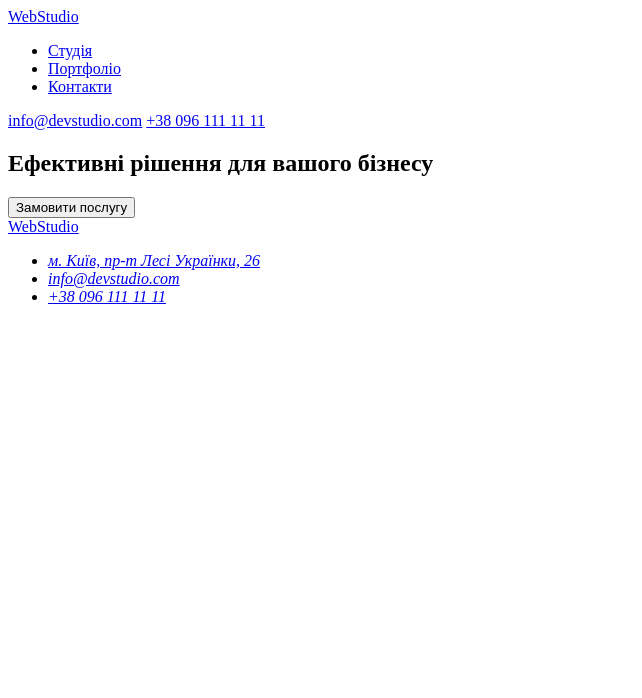
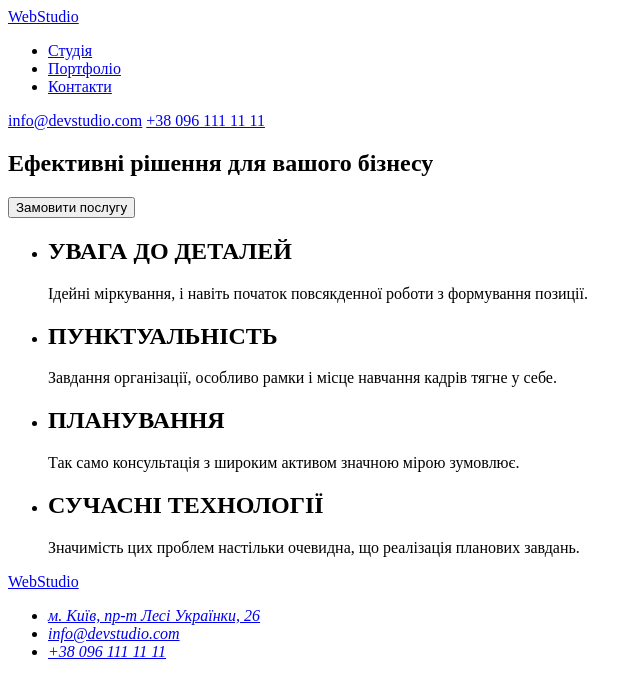
Before and after one commit to tTanya98/goit-markup-hw-01, a plain HTML site: page index.html in a window 1280 px wide. Shown: the whole page, without its empty margins (0-642 px from the left). Drawn offline with Linux system fonts and the light colour scheme.

Commit message:
Added new section

```diff
--- a/index.html
+++ b/index.html
@@ -24,6 +24,14 @@
         <h1>Ефективні рішення для вашого бізнесу</h1>
         <button type="button">Замовити послугу</button>
       </section>
+      <section>
+        <ul>
+            <li><h2>УВАГА ДО ДЕТАЛЕЙ</h2>Ідейні міркування, і навіть початок повсякденної роботи з формування позиції.</li>
+            <li><h2>ПУНКТУАЛЬНІСТЬ</h2>Завдання організації, особливо рамки і місце навчання кадрів тягне у себе.</li>
+            <li><h2>ПЛАНУВАННЯ</h2>Так само консультація з широким активом значною мірою зумовлює.</li>
+            <li><h2>СУЧАСНІ ТЕХНОЛОГІЇ</h2>Значимість цих проблем настільки очевидна, що реалізація планових завдань.</li>
+        </ul>
+      </section>
     </main>
     <footer>
       <a href="#WebStudio">WebStudio</a>
```
